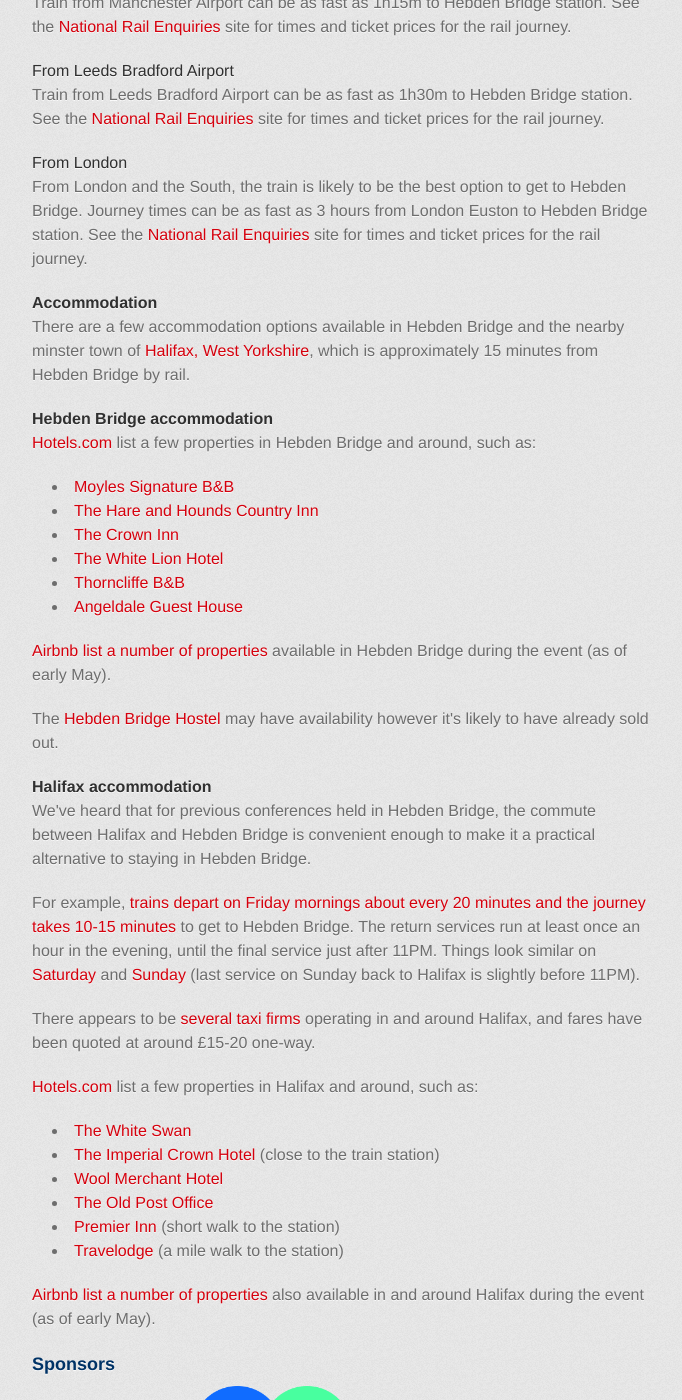
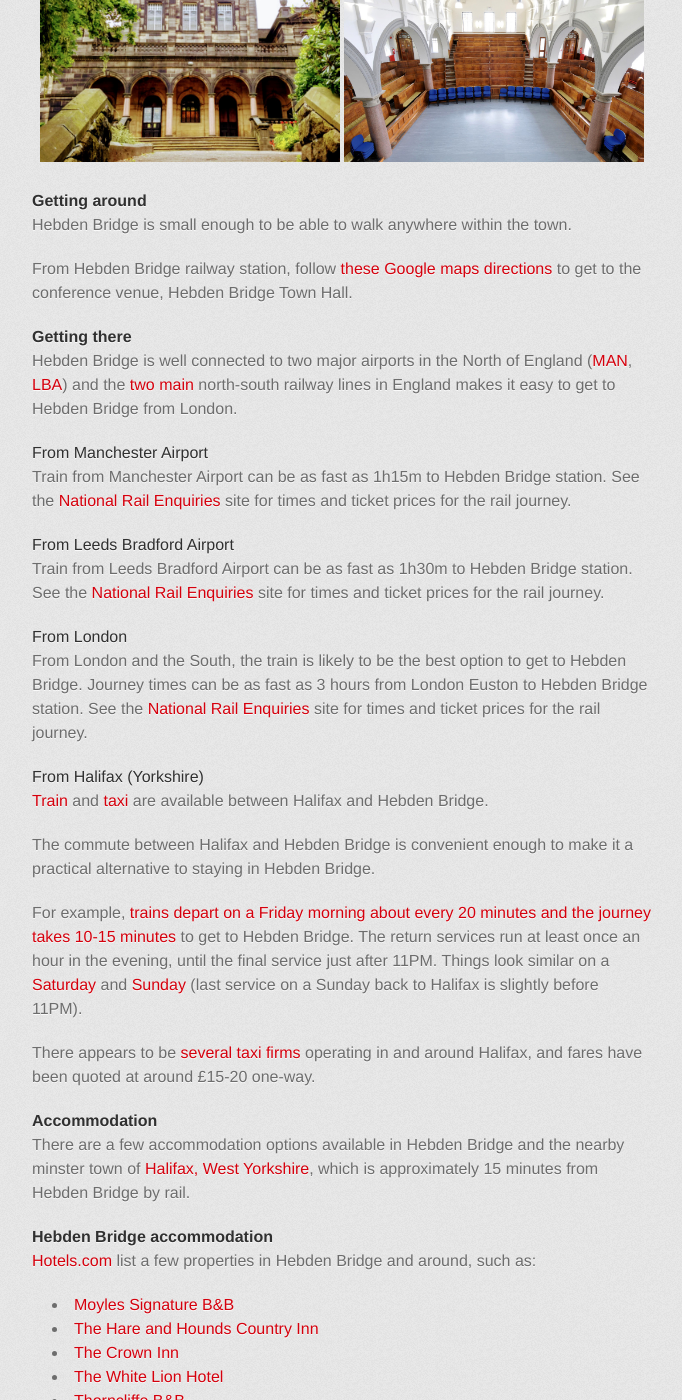
Before and after one commit to fossi-foundation/orconf, a Jekyll site: the page index.html, which Jekyll copies as it is, in a window 1280 px wide and 1400 px high, scrolled down 1995 px. Shown: the whole window, without its empty margins (298-980 px from the left). Built offline with Jekyll 4.4.1, drawn with Linux system fonts in a browser that asks for light colours; some web fonts are replaced; some of the changed text lies outside the part shown.

Commit message:
Correct conference venue location, format info

```diff
--- a/index.html
+++ b/index.html
@@ -71,6 +71,14 @@
 	    present a talk, a poster or host a table with a hardware exhibit. Please submit your proposal via the form here:
 	    <a href="https://goo.gl/forms/fwALSQvbyUfE83Fh1" target="_target">https://goo.gl/forms/fwALSQvbyUfE83Fh1</a>.
 	  </p>
+	  <p>
+	    We ask that submissions are made no later than about a month prior to the event, and the sooner the better to help
+	    us get an idea of how to schedule things. You can optionally submit a proposal and complete it later (you will
+	    be emailed a confirmation with a link to go back and edit your submission), so to help us plan can we ask that if
+	    you're confident you'll be attending and presenting, but don't yet have the full contents of the proposal,
+	    to at least submit the title, a sentence summary, the type of submission (talk, poster, etc.) and the days you'll
+	    be attending.
+	  </p>
 
 	  <p>Sign up to the <a href="https://lists.librecores.org/listinfo/orconf-announce" target="_blank">orconf-announce mailing list</a> to receive details on when ORConf registration opens and further updates on the event.
 	  </p>
@@ -126,10 +134,21 @@
 	  <p>
 	    The conference will take place in Hebden Bridge, in the UK.
 	  </p>
+	  <h4><a name="conferencevenue" class="anchor" href="#conferencevenue"><span class="octicon octicon-link"></span></a>Conference venue</h4>
 	  <p>
-	    The venue for the 3 days is the Birchcliffe Centre, on Birchcliffe Road, near the corner of Chapel Ave (<a href="http://birchcliffecentre.co.uk/" target="_blank">site</a>, <a href="https://www.google.co.uk/maps/place/Birchcliffe+Centre,+Birchcliffe+Rd,+Hebden+Bridge+HX7+8DB" target="_blank">map</a>,
-	    <a href="https://www.google.co.uk/maps/dir/Hebden+Bridge+Station+(stop+HB0),+Hebden+Bridge/Birchcliffe+Centre,+Birchcliffe+Rd,+Hebden+Bridge+HX7+8DB/@53.7407644,-2.0143357,16z/am=t/data=!3m1!4b1!4m14!4m13!1m5!1m1!1s0x487bea663da35ab1:0xeb0c66a72193f9e2!2m2!1d-2.009242!2d53.737843!1m5!1m1!1s0x487bea5d142622a1:0x975446a295b17af!2m2!1d-2.0093608!2d53.7432988!3e2"
-	       target="_blank">directions from station</a>).
+	    The venue for the 3 days of presentations is Hebden Bridge Town Hall, on St George's St (<a href="http://www.hebdenbridgetownhall.org.uk/" target="_blank">site</a>, <a href="https://www.google.co.uk/maps/dir/Hebden+Bridge+Station+(stop+HB0),+Hebden+Bridge/Birchcliffe+Centre,+Birchcliffe+Rd,+Hebden+Bridge+HX7+8DB/@53.7407644,-2.0143357,16z/am=t/data=!3m1!4b1!4m14!4m13!1m5!1m1!1s0x487bea663da35ab1:0xeb0c66a72193f9e2!2m2!1d-2.009242!2d53.737843!1m5!1m1!1s0x487bea5d142622a1:0x975446a295b17af!2m2!1d-2.0093608!2d53.7432988!3e2" target="_blank">map</a>,
+	    <a href="https://www.google.co.uk/maps/dir/Hebden+Bridge+Station+(stop+HB0),+Hebden+Bridge+HX7+6JE/Hebden+Bridge+Town+Hall,+Saint+George's+Street,+Hebden+Bridge/@53.7401556,-2.0156139,16z/data=!3m1!4b1!4m14!4m13!1m5!1m1!1s0x487bea663da35ab1:0xeb0c66a72193f9e2!2m2!1d-2.009242!2d53.737843!1m5!1m1!1s0x487bea5d91d972a3:0x515565ba27dab6c6!2m2!1d-2.013034!2d53.742365!3e2"
+	       target="_blank">walking directions from station</a>).
+	    <center>
+	      <img src="images/Hebden_Bridge_Town_Hall_1024w.jpg" width="300px"/>
+	    </center>
+
+	  </p>
+	  <h4><a name="satdinnervenue" class="anchor" href="#satdinnervenue"><span class="octicon octicon-link"></span></a>Saturday evening venue</h4>
+	  <p>
+	    The dinner venue on Saturday evening is the the Birchcliffe Centre, on Birchcliffe Road, near the corner of Chapel Ave (<a href="http://birchcliffecentre.co.uk/" target="_blank">site</a>, <a href="https://www.google.co.uk/maps/place/Birchcliffe+Centre,+Birchcliffe+Rd,+Hebden+Bridge+HX7+8DB" target="_blank">map</a>,
+	    <a href="https://www.google.co.uk/maps/dir/Hebden+Bridge+Town+Hall,+St+George's+St,+Hebden+Bridge+HX7+7BY/Birchcliffe+Centre,+Birchcliffe+Road,+Hebden+Bridge/@53.7425813,-2.0131169,17z/am=t/data=!4m14!4m13!1m5!1m1!1s0x487bea5d91d972a3:0x515565ba27dab6c6!2m2!1d-2.013034!2d53.742365!1m5!1m1!1s0x487bea5d142622a1:0x975446a295b17af!2m2!1d-2.0093608!2d53.7432988!3e2"
+	       target="_blank">walking directions from town hall</a>).
 	    <center>
 	      <img src="images/Birchcliffe-center-front.jpg" width="300px"/>
 	      <img src="images/Birchcliffe_Centre_Hall_1024w.jpg" width="300px"/>
@@ -141,12 +160,8 @@
 	    Hebden Bridge is small enough to be able to walk anywhere within the town.
 	  </p>
 	  <p>
-	    From Hebden Bridge railway station, <a href="https://www.google.co.uk/maps/dir/Hebden+Bridge+Station+(stop+HB0),+Hebden+Bridge/Birchcliffe+Centre,+Birchcliffe+Rd,+Hebden+Bridge+HX7+8DB/@53.7407644,-2.0143357,16z/am=t/data=!3m1!4b1!4m14!4m13!1m5!1m1!1s0x487bea663da35ab1:0xeb0c66a72193f9e2!2m2!1d-2.009242!2d53.737843!1m5!1m1!1s0x487bea5d142622a1:0x975446a295b17af!2m2!1d-2.0093608!2d53.7432988!3e2"
-	       target="_blank">follow these Google maps directions</a> to get to the conference venue.
-	  </p>
-	  <p>
-	    <a href="https://www.google.co.uk/maps/dir/Halifax/Hebden+Bridge+Station+(stop+HB0),+Hebden+Bridge+HX7+6JE/@53.7192968,-2.0015949,12z/data=!3m1!4b1!4m14!4m13!1m5!1m1!1s0x487bdd56419c0329:0xd5009b3e1c69d980!2m2!1d-1.8538542!2d53.7210454!1m5!1m1!1s0x487bea663da35ab1:0xeb0c66a72193f9e2!2m2!1d-2.009242!2d53.737843!3e3"
-	       target="_blank">Train</a> and <a href="http://www.halifaxtown.co.uk/taxis" target="_blank">taxi</a> are available between Halifax and Hebden Bridge.
+	    From Hebden Bridge railway station, follow <a href="https://www.google.co.uk/maps/dir/Hebden+Bridge+Station+(stop+HB0),+Hebden+Bridge+HX7+6JE/Hebden+Bridge+Town+Hall,+Saint+George's+Street,+Hebden+Bridge/@53.7401556,-2.0156139,16z/data=!3m1!4b1!4m14!4m13!1m5!1m1!1s0x487bea663da35ab1:0xeb0c66a72193f9e2!2m2!1d-2.009242!2d53.737843!1m5!1m1!1s0x487bea5d91d972a3:0x515565ba27dab6c6!2m2!1d-2.013034!2d53.742365!3e2"
+	       target="_blank">these Google maps directions</a> to get to the conference venue, Hebden Bridge Town Hall.
 	  </p>
 	  <h4><a name="gettingthere" class="anchor" href="#gettingthere"><span class="octicon octicon-link"></span></a>Getting there</h4>
 	  <p>
@@ -163,6 +178,26 @@
 	  <h5><a name="gettingtherelon" class="anchor" href="#gettingtherelon"><span class="octicon octicon-link"></span></a>From London</h5>
 	  <p>
 	    From London and the South, the train is likely to be the best option to get to Hebden Bridge. Journey times can be as fast as 3 hours from London Euston to Hebden Bridge station. See the <a href="http://www.nationalrail.co.uk/" target="_blank">National Rail Enquiries</a> site for times and ticket prices for the rail journey.
+	  </p>
+	  <h5><a name="gettingtherehalifax" class="anchor" href="#gettingtherehalifax"><span class="octicon octicon-link"></span></a>From Halifax (Yorkshire)</h5>
+	  <p>
+	    <a href="https://www.google.co.uk/maps/dir/Halifax/Hebden+Bridge+Station+(stop+HB0),+Hebden+Bridge+HX7+6JE/@53.7192968,-2.0015949,12z/data=!3m1!4b1!4m14!4m13!1m5!1m1!1s0x487bdd56419c0329:0xd5009b3e1c69d980!2m2!1d-1.8538542!2d53.7210454!1m5!1m1!1s0x487bea663da35ab1:0xeb0c66a72193f9e2!2m2!1d-2.009242!2d53.737843!3e3"
+	       target="_blank">Train</a> and <a href="http://www.halifaxtown.co.uk/taxis" target="_blank">taxi</a> are available between Halifax and Hebden Bridge.
+	  </p>
+	  <p>
+	    The commute between Halifax and Hebden Bridge is convenient enough to make it a practical alternative to staying in Hebden Bridge.</p>
+	  <p>For example,
+	    <a href="http://ojp.nationalrail.co.uk/service/timesandfares/HFX/HBD/140717/0800/dep/140717/2215/dep"
+	       target="_blank">trains depart on a Friday morning about every 20 minutes and the journey takes 10-15
+	      minutes</a> to get to Hebden Bridge. The return services run at least once an hour in the evening, until the final service just after 11PM.
+	    Things look similar on a <a href="http://ojp.nationalrail.co.uk/service/timesandfares/HFX/HBD/150717/0800/dep/150717/2200/dep"
+					target="_blank">Saturday</a> and
+	    <a href="http://ojp.nationalrail.co.uk/service/timesandfares/HFX/HBD/160717/0800/dep/160717/2200/dep"
+	       target="_blank">Sunday</a> (last service on a Sunday back to Halifax is slightly before 11PM).
+	  </p>
+	  <p>
+	    There appears to be <a href="http://www.halifaxtown.co.uk/taxis" target="_blank">several taxi firms</a> operating in
+	    and around Halifax, and fares have been quoted at around &pound;15-20 one-way.
 	  </p>
 
 	  <h4><a name="accommodation" class="anchor" href="#accommodation"><span class="octicon octicon-link"></span></a>Accommodation</h4>
@@ -191,22 +226,7 @@
 	    it's likely to have already sold out.
 	  </p>
 	  <h4><a name="hfaccommodation" class="anchor" href="#hfaccommodation"><span class="octicon octicon-link"></span></a>Halifax accommodation</h4>
-	  <p>
-	    We've heard that for previous conferences held in Hebden Bridge, the commute between Halifax and Hebden Bridge is
-	    convenient enough to make it a practical alternative to staying in Hebden Bridge.</p>
-	  <p>For example,
-	    <a href="http://ojp.nationalrail.co.uk/service/timesandfares/HFX/HBD/140717/0800/dep/140717/2215/dep"
-	       target="_blank">trains depart on Friday mornings about every 20 minutes and the journey takes 10-15
-	      minutes</a> to get to Hebden Bridge. The return services run at least once an hour in the evening, until the final service just after 11PM.
-	    Things look similar on <a href="http://ojp.nationalrail.co.uk/service/timesandfares/HFX/HBD/150717/0800/dep/150717/2200/dep"
-				      target="_blank">Saturday</a> and
-	    <a href="http://ojp.nationalrail.co.uk/service/timesandfares/HFX/HBD/160717/0800/dep/160717/2200/dep"
-	       target="_blank">Sunday</a> (last service on Sunday back to Halifax is slightly before 11PM).
-	  </p>
-	  <p>
-	    There appears to be <a href="http://www.halifaxtown.co.uk/taxis" target="_blank">several taxi firms</a> operating in
-	    and around Halifax, and fares have been quoted at around &pound;15-20 one-way.
-	  </p>
+
 	  <p>
 	    <a href="https://uk.hotels.com/search/search.html?&destination-id=550076&q-destination=Halifax,%20England,%20United%20Kingdom&q-check-in=2017-09-08&q-check-out=2017-09-11&q-rooms=1&q-room-0-adults=1&q-room-0-children=0"
 	       target="_blank">Hotels.com</a> list a few properties in Halifax and around, such as:
```
Also changed, not shown: images/Hebden_Bridge_Town_Hall_1024w.jpg (added).
